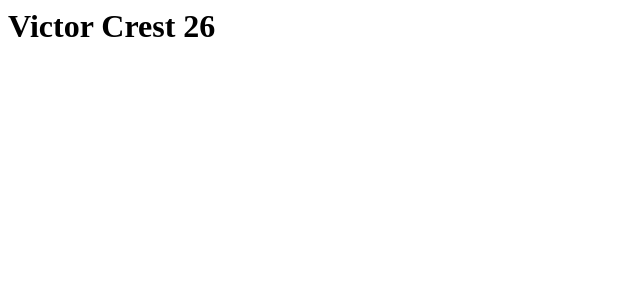
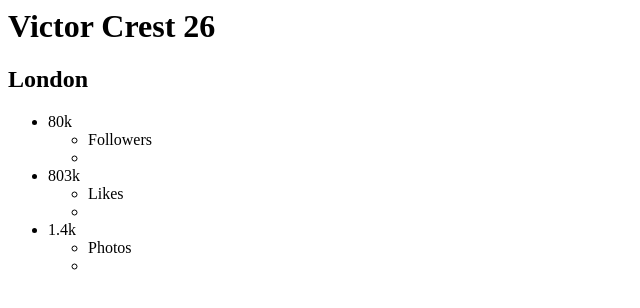
Before and after one commit to mtaipe20/Profile-Card-Component, a plain HTML site: page index.html in a window 1280 px wide. Shown: the whole page, without its empty margins (0-640 px from the left). Drawn offline with Linux system fonts and the light colour scheme.

Commit message:
Update index.html

```diff
--- a/index.html
+++ b/index.html
@@ -4,6 +4,22 @@
   </head>
   <body>
     <h1> Victor Crest <span>26</span> </h1>
+    <h2> London </h2>
+
+    <ul>
+      <li>80k</li>
+        <ul>
+          <li>Followers<li>
+        </ul>
+      <li>803k</li>
+        <ul>
+          <li>Likes<li>
+        </ul>
+      <li>1.4k</li>
+      <ul>
+          <li>Photos<li>
+      </ul>
+    </ul>
   </body>
 
 
```
